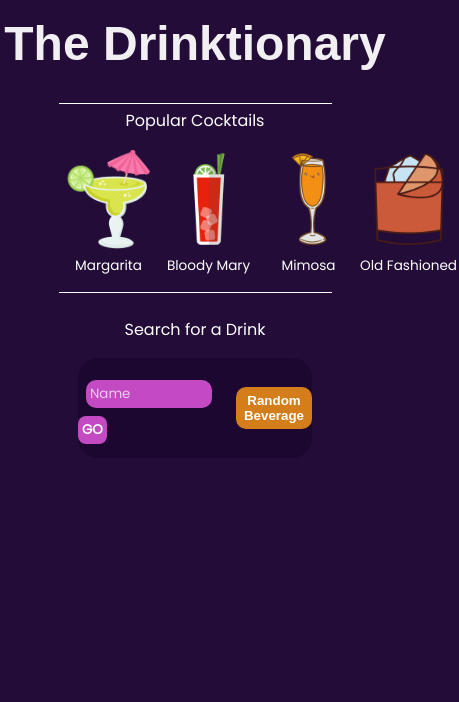
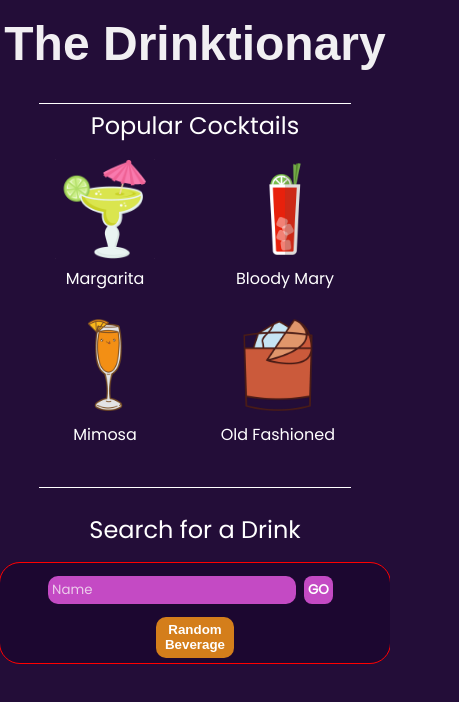
Before and after one commit to shawncace/drink-recipe-react, a React (Create React App) app: page / in a window 390 px wide. Shown: the top 702 px of the page, 459 px wide, since content can reach past the window. Built offline with nearby package versions, Linux system fonts and the light colour scheme; a web font is replaced by a local one.

Commit message:
square one responsive

```diff
--- a/src/index.css
+++ b/src/index.css
@@ -277,6 +277,54 @@ body {
   font-size: 0.8rem;
 }
 
+@media only screen and (max-width: 768px) {
+  .pop-drink-wrapper {
+    display: flex;
+    flex-direction: column;
+    align-items: center;
+    width: 80%;
+  }
+
+  .title {
+    font-size: 1.5rem;
+  }
+
+  .img-container {
+    max-width: 280px;
+
+    display: flex;
+    flex-wrap: wrap;
+  }
+
+  .popular-drink-name {
+    font-size: 1rem;
+  }
+
+  .recipe-container-two img {
+    width: 150px;
+    border-radius: 20px;
+    margin-top: 0.25rem;
+  }
+
+  .popular-drink-name {
+    margin-bottom: 1.5rem;
+  }
+
+  .recipe-container {
+    outline: 1px solid red;
+    font-family: "Poppins", sans-serif;
+    width: 100vw;
+
+    height: 100px;
+    background-color: rgb(28, 7, 48);
+    display: flex;
+    flex-direction: column;
+    align-items: center;
+    border-radius: 20px;
+    margin-top: 1rem;
+  }
+}
+
 /* @media only screen and (max-width: 800px) {
   .pop-drink-wrapper {
     display: flex;
```
